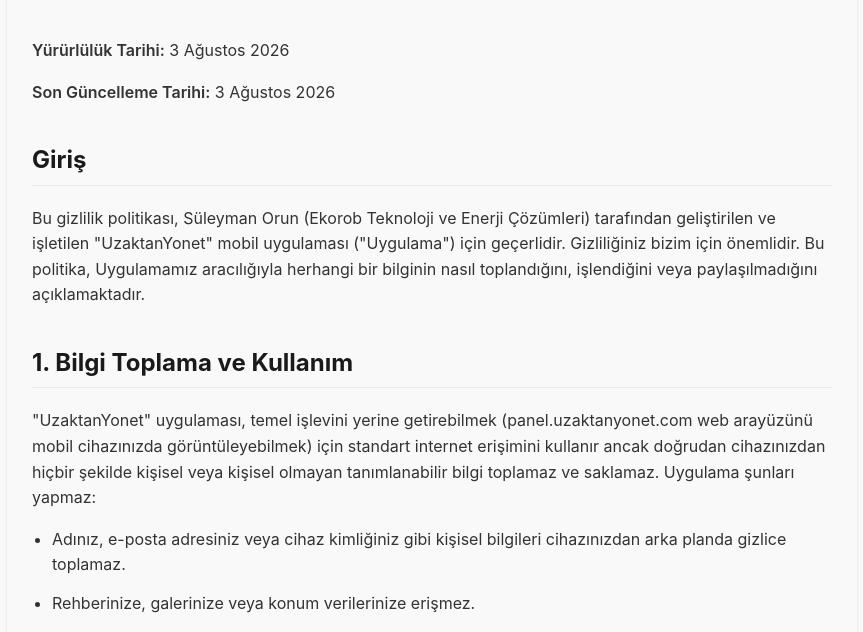
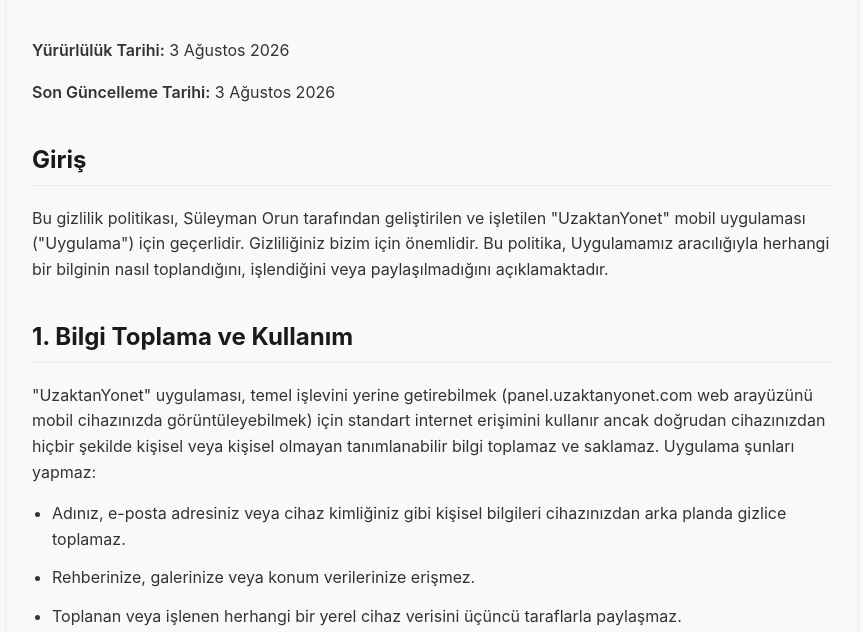
Before and after one commit to suleymanorun/privacy3, a plain HTML site: page index.html in a window 1280 px wide. Shown: the part 161-793 px from the top of the page, without its empty margins (208-1071 px from the left). Drawn offline with Linux system fonts and the light colour scheme.

Commit message:
Fix HTML encoding issues in index.html

```diff
--- a/index.html
+++ b/index.html
@@ -38,7 +38,7 @@
 
         <section>
             <h2>Giriş</h2>
-            <p>Bu gizlilik politikası, Süleyman Orun (Ekorob Teknoloji ve Enerji Çözümleri) tarafından geliştirilen ve işletilen "UzaktanYonet" mobil uygulaması ("Uygulama") için geçerlidir. Gizliliğiniz bizim için önemlidir. Bu politika, Uygulamamız aracılığıyla herhangi bir bilginin nasıl toplandığını, işlendiğini veya paylaşılmadığını açıklamaktadır.</p>
+            <p>Bu gizlilik politikası, Süleyman Orun tarafından geliştirilen ve işletilen "UzaktanYonet" mobil uygulaması ("Uygulama") için geçerlidir. Gizliliğiniz bizim için önemlidir. Bu politika, Uygulamamız aracılığıyla herhangi bir bilginin nasıl toplandığını, işlendiğini veya paylaşılmadığını açıklamaktadır.</p>
         </section>
 
         <section>
```
